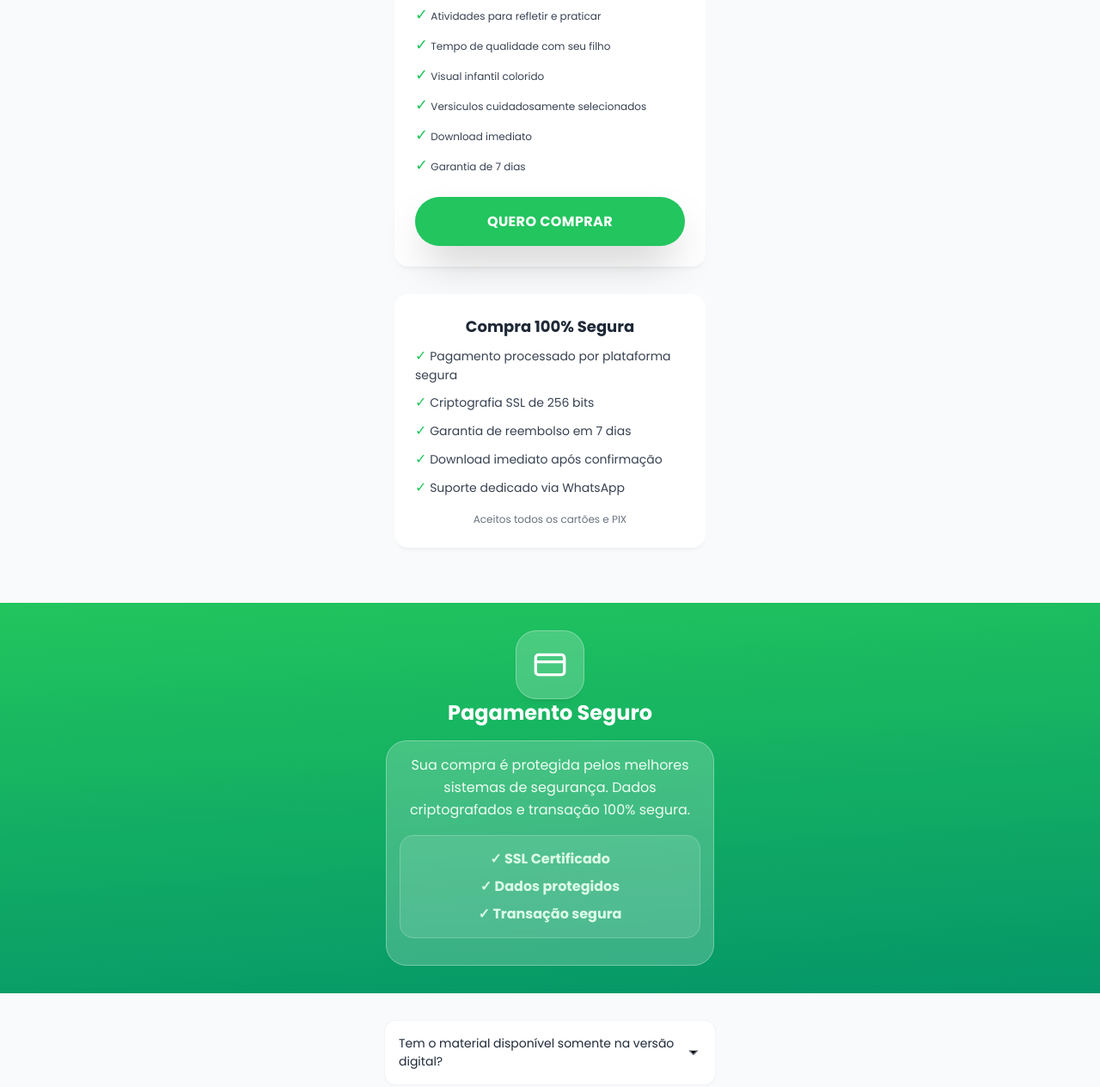
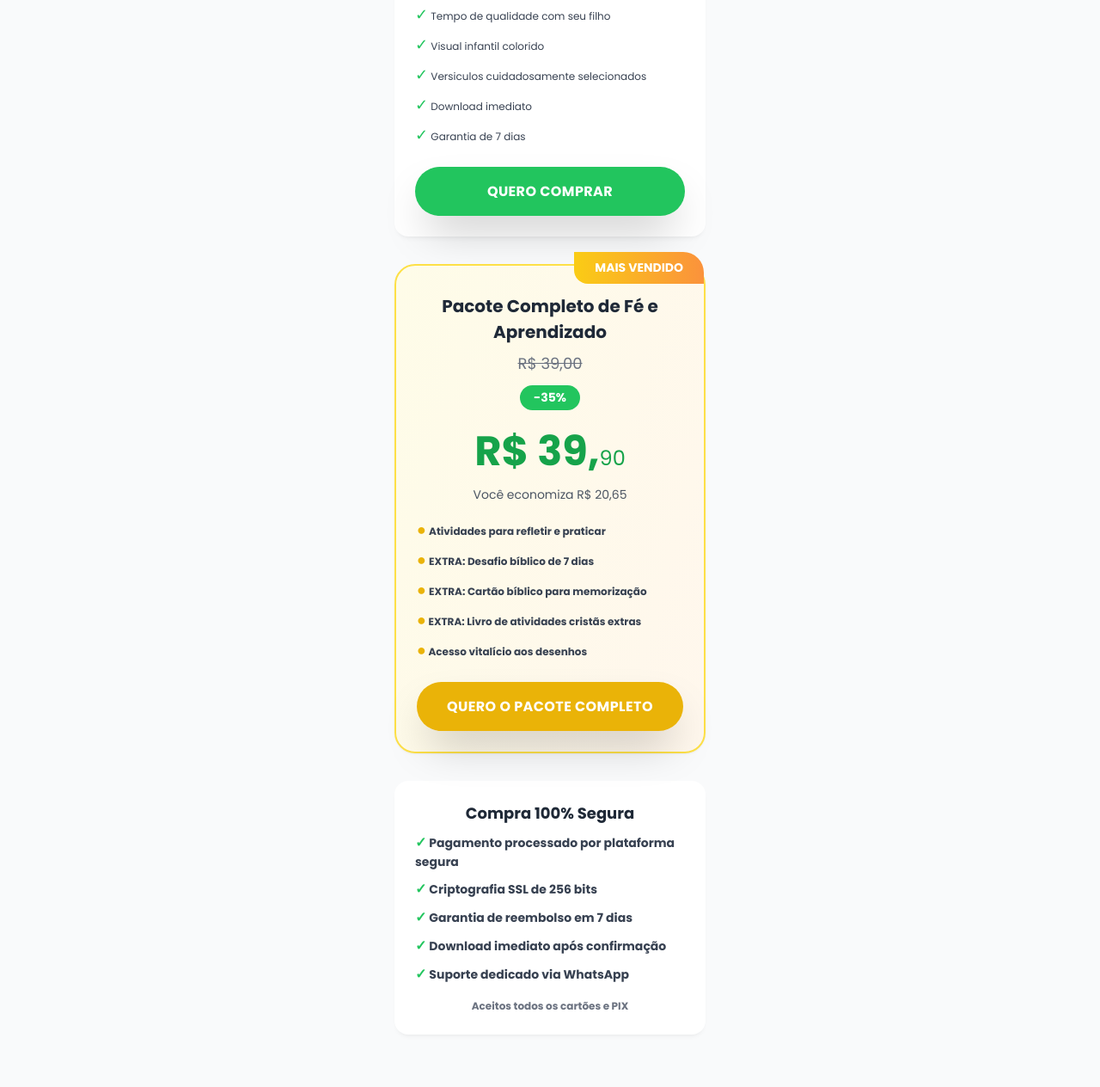
Before and after one commit to wyvern800/crystao, a plain HTML site: page index.html in a window 1280 px wide. Shown: the part 3722-4986 px from the top of the page at 86% size. Drawn offline with Linux system fonts and the light colour scheme.

Commit message:
fix: order bump

```diff
--- a/index.html
+++ b/index.html
@@ -428,7 +428,6 @@
               </div>
               <ul
                 style="list-style: none; padding: 0; margin: 0 0 24px 0; color: #374151; font-family: Poppins; font-size: 12px;">
-                <li style="margin-bottom: 8px;"><span style="color: #22C55E; font-size: 18px;">✓</span> Atividades para refletir e praticar</li>
                 <li style="margin-bottom: 8px;"><span style="color: #22C55E; font-size: 18px;">✓</span> Tempo de qualidade com seu filho</li>
                 <li style="margin-bottom: 8px;"><span style="color: #22C55E; font-size: 18px;">✓</span>  Visual infantil colorido
                 <li style="margin-bottom: 8px;"><span style="color: #22C55E; font-size: 18px;">✓</span>  Versiculos cuidadosamente selecionados</li>
@@ -443,7 +442,7 @@
             </div>
 
             <!-- Pacote Premium -->
-            <!--<div id="offers"
+            <div id="offers"
               style="background: linear-gradient(106deg, #FEFCE8 0%, #FFF7ED 100%); border-radius: 24px; box-shadow: 0px 1px 2px rgba(0,0,0,0.05); padding: 32px 24px 24px 24px; margin-bottom: 32px; border: 2px solid #FDE047; position: relative;">
               <div
                 style="position: absolute; top: -16px; right: 0; background: linear-gradient(90deg, #FACC15 0%, #FB923C 100%); color: white; font-family: Poppins; font-weight: 700; font-size: 14px; border-top-right-radius: 24px; border-bottom-left-radius: 16px; padding: 8px 24px;">
@@ -451,36 +450,41 @@
               </div>
               <div
                 style="text-align: center; color: #1F2937; font-family: Poppins; font-weight: 700; font-size: 20px; margin-bottom: 8px;">
-                Pacote Premium
+                Pacote Completo de Fé e Aprendizado
+              </div>
+              <div
+                style="text-align: center; color: #6B7280; font-family: Poppins; font-size: 18px; text-decoration: line-through;">
+                R$ 39,00
+              </div>
+              <div style="display: flex; justify-content: center; align-items: center; margin: 12px 0;">
+                <span
+                  style="background: #22C55E; color: white; font-family: Poppins; font-weight: 700; font-size: 14px; border-radius: 9999px; padding: 4px 16px;">
+                  -35%
+                </span>
               </div>
               <div
                 style="text-align: center; color: #16A34A; font-family: Poppins; font-weight: 700; font-size: 48px; margin-bottom: 4px;">
-                R$ 20,<span style="font-size: 24px; font-weight: 400;">90</span>
+                R$ 39,<span style="font-size: 24px; font-weight: 400;">90</span>
               </div>
               <div
                 style="text-align: center; color: #4B5563; font-family: Poppins; font-size: 14px; margin-bottom: 16px;">
-                Você economiza R$ 171,00
+                Você economiza R$ 20,65
               </div>
               <ul
                 style="list-style: none; padding: 0; margin: 0 0 24px 0; color: #374151; font-family: Poppins; font-size: 12px;">
-                <li style="margin-bottom: 8px;"><span style="color: #EAB308; font-size: 18px;">●</span> <b>35 livros
-                    para colorir</b> exclusivos</li>
-                <li style="margin-bottom: 8px;"><span style="color: #EAB308; font-size: 18px;">●</span> <b>Arquivos em
-                    PDF</b> para imprimir à vontade</li>
-                <li style="margin-bottom: 8px;"><span style="color: #EAB308; font-size: 18px;">●</span> <b>Link
-                    direto</b> para download no Google Drive</li>
+                <li style="margin-bottom: 8px;"><span style="color: #EAB308; font-size: 18px;">●</span> <b>Atividades para refletir e praticar</b></li>
+                <li style="margin-bottom: 8px;"><span style="color: #EAB308; font-size: 18px;">●</span> <b>EXTRA: Desafio bíblico de 7 dias</b></li>
+                <li style="margin-bottom: 8px;"><span style="color: #EAB308; font-size: 18px;">●</span> <b>EXTRA: Cartão bíblico para memorização</li>
+                <li style="margin-bottom: 8px;"><span style="color: #EAB308; font-size: 18px;">●</span> <b>EXTRA: Livro de atividades cristãs extras</li>
                 <li style="margin-bottom: 8px;"><span style="color: #EAB308; font-size: 18px;">●</span> <b>Acesso
                     vitalício</b> aos desenhos</li>
-                <li style="margin-bottom: 8px;"><span style="color: #EAB308; font-size: 18px;">●</span> <b>Mais de 120
-                    stikers</b> para seu filho se divertir</li>
-                <li><span style="color: #EAB308; font-size: 18px;">●</span> <b>Garantia</b> de 7 dias</li>
               </ul>
-              <a href="https://pay.cakto.com.br/sfro6ts_503967?utm_source=organic&amp;utm_campaign=&amp;utm_medium=&amp;utm_content=&amp;utm_term="
+              <a href="https://pay.kiwify.com.br/ndu8iYd?utm_source=organic&amp;utm_campaign=&amp;utm_medium=&amp;utm_content=&amp;utm_term="
                 target="_blank" rel="noopener noreferrer"
                 style="display: block; width: 100%; background: #EAB308; color: white; font-family: Poppins; font-weight: 700; font-size: 16px; text-transform: uppercase; text-align: center; border-radius: 9999px; padding: 16px 0; box-shadow: 0px 25px 50px -12px rgba(0,0,0,0.25); letter-spacing: 0.4px; text-decoration: none; transition: background 0.2s;">
-                QUERO O PACOTE PREMIUM
+                QUERO O PACOTE COMPLETO
               </a>
-            </div>-->
+            </div>
             <!-- Compra 100% Segura -->
             <div
               style="background: white; border-radius: 16px; box-shadow: 0px 4px 6px -4px rgba(0,0,0,0.10); padding: 24px; margin-bottom: 32px;">
@@ -864,7 +868,7 @@
             function showToast(message) {
                 const toast = document.getElementById('toast');
                 const messageEl = toast.querySelector('.toast-message');
-                const products = ['Pacote Completo', 'Pacote Básico', "Pacote Básico + Desafio Bíblico de 7 Dias", 'Pacote Completo + Cartões Bíblicos para Memorização', 'Plano Básico + Planner Devocional Infantil', "Plano Básico e outras duas ofertas limitadas", "Plano Completo + Livro de Atividades Cristãs Extras"];
+                const products = ['Pacote Completo de Fé e Aprendizado', 'Pacote Básico', "Pacote Básico + Desafio Bíblico de 7 Dias"];
 
                 const randomName = gerarNomeCompletoAleatorio();
                 const randomProduct = products[Math.floor(Math.random() * products.length)];
```
